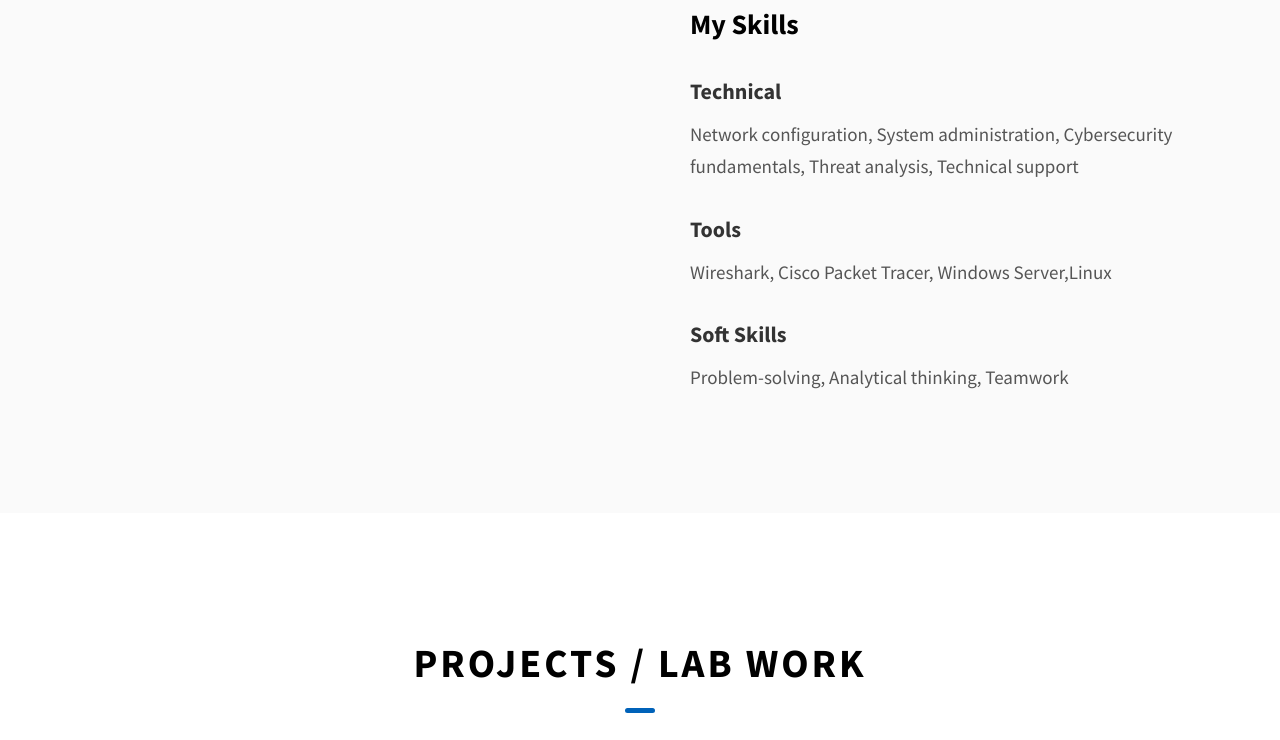
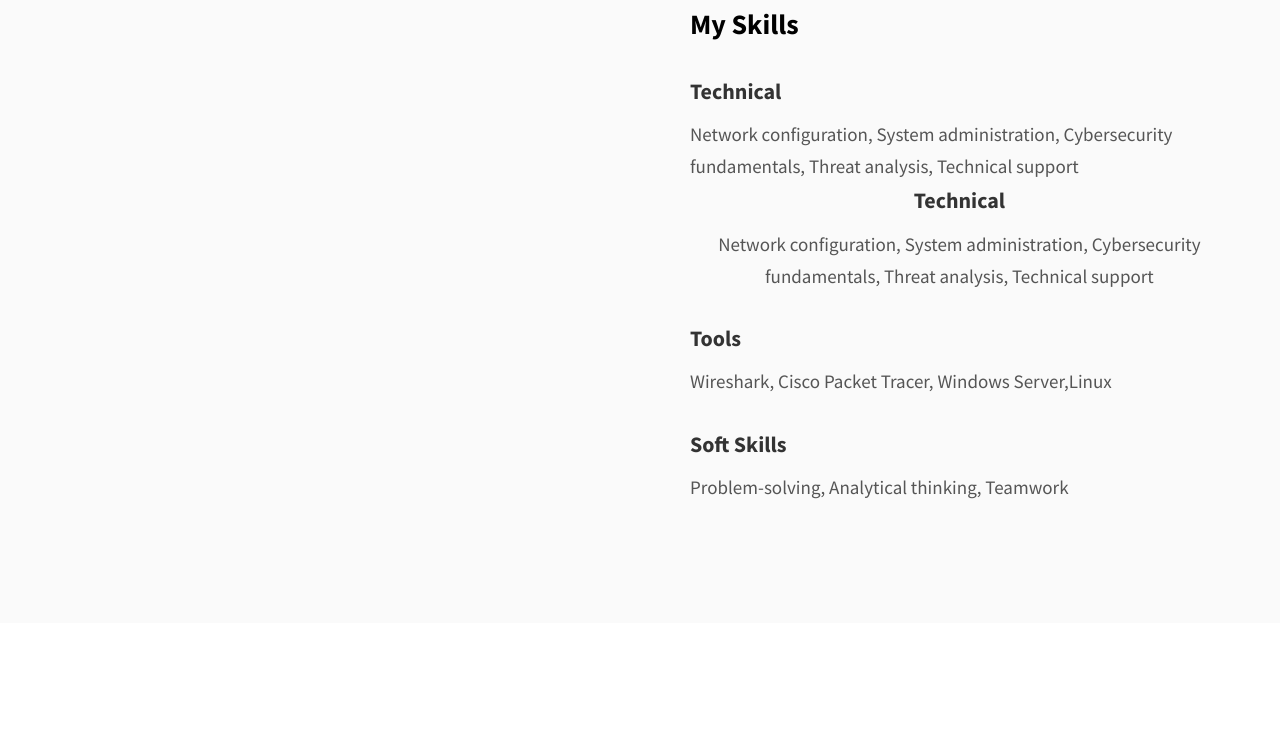
Before and after one commit to j-espinoza-2025/portfolio, a website: page index.html in a window 1280 px wide. Shown: the part 1262-2002 px from the top of the page. Drawn offline with Linux system fonts and the light colour scheme.

Commit message:
Update content: About, skills, projects and images for Joyce Espinoza

```diff
--- a/index.html
+++ b/index.html
@@ -137,6 +137,20 @@
                 <ul class="skills__list">
                   <li>Network configuration, System administration, Cybersecurity fundamentals, Threat analysis, Technical support</li>
                 </ul>
+
+          <span class="heading-sec__sub">
+              <h4 class="skills__group-title">Technical</h4>
+                <ul class="skills__list">
+                  <li>Network configuration, System administration, Cybersecurity fundamentals, Threat analysis, Technical support</li>
+                </ul>
+
+ </span>
+
+
+
+
+
+
               </div>
               <div class="skills__group">
                 <h4 class="skills__group-title">Tools</h4>
```
